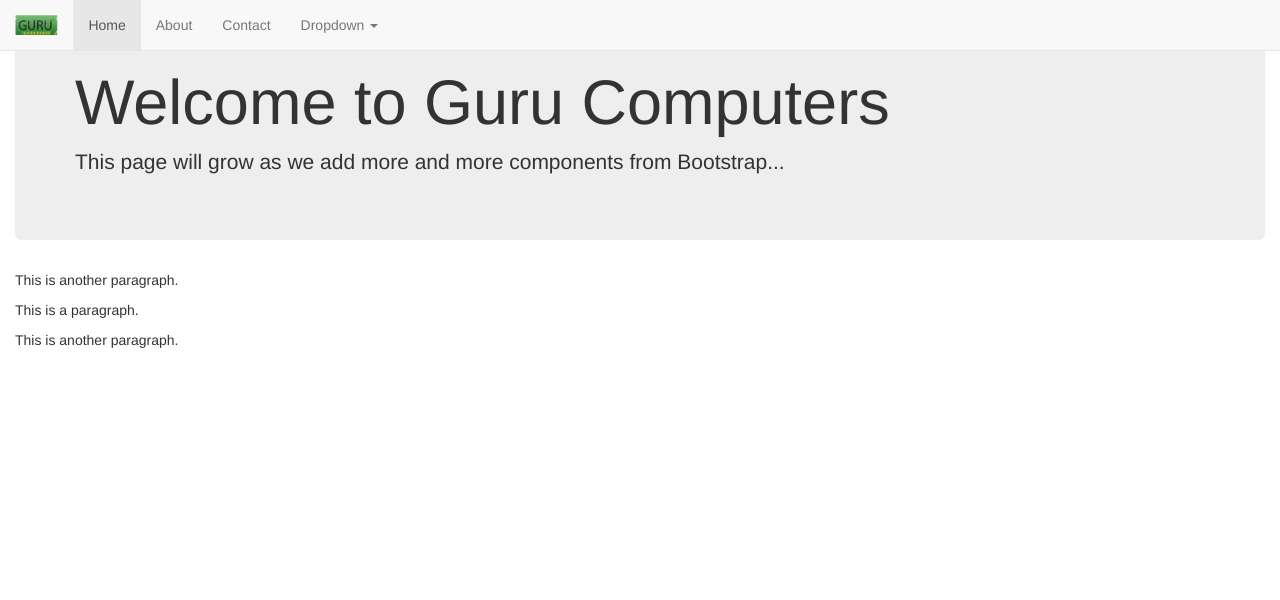
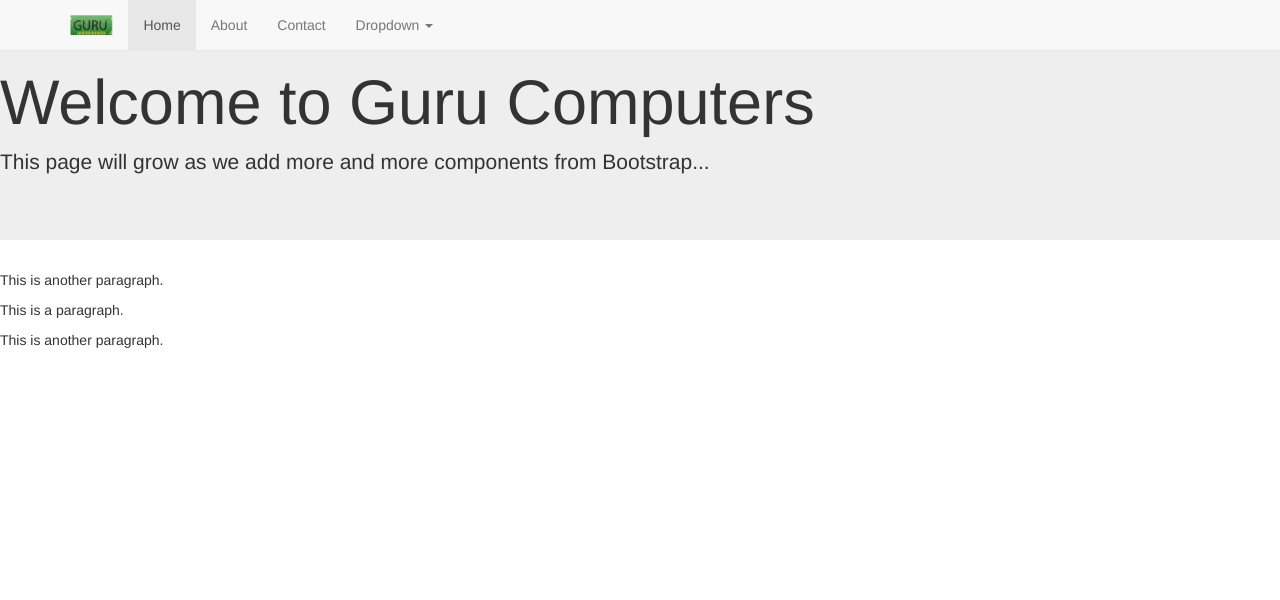
Before and after one commit to GuruComputers/Guru-2.0, a PHP site: page / in a window 1280 px wide. Shown: the top 600 px of the page. Run offline with PHP 8.4, Linux system fonts and the light colour scheme; some libraries are stand-ins or nearby versions.

Commit message:
Change Container Class to Wrapper

```diff
--- a/css/custom.css
+++ b/css/custom.css
@@ -1,4 +1,4 @@
-.container {
+.wrapper {
 	width: 100%;
 }
 
--- a/index.php
+++ b/index.php
@@ -50,7 +50,7 @@
     <![endif]-->
   </head>
   <body>
-    <div class="container">
+    <div class="wrapper">
     	<div class="jumbotron">
     		<h1>Welcome to Guru Computers</h1>
     		<p>This page will grow as we add more and more components from Bootstrap...</p>
```
